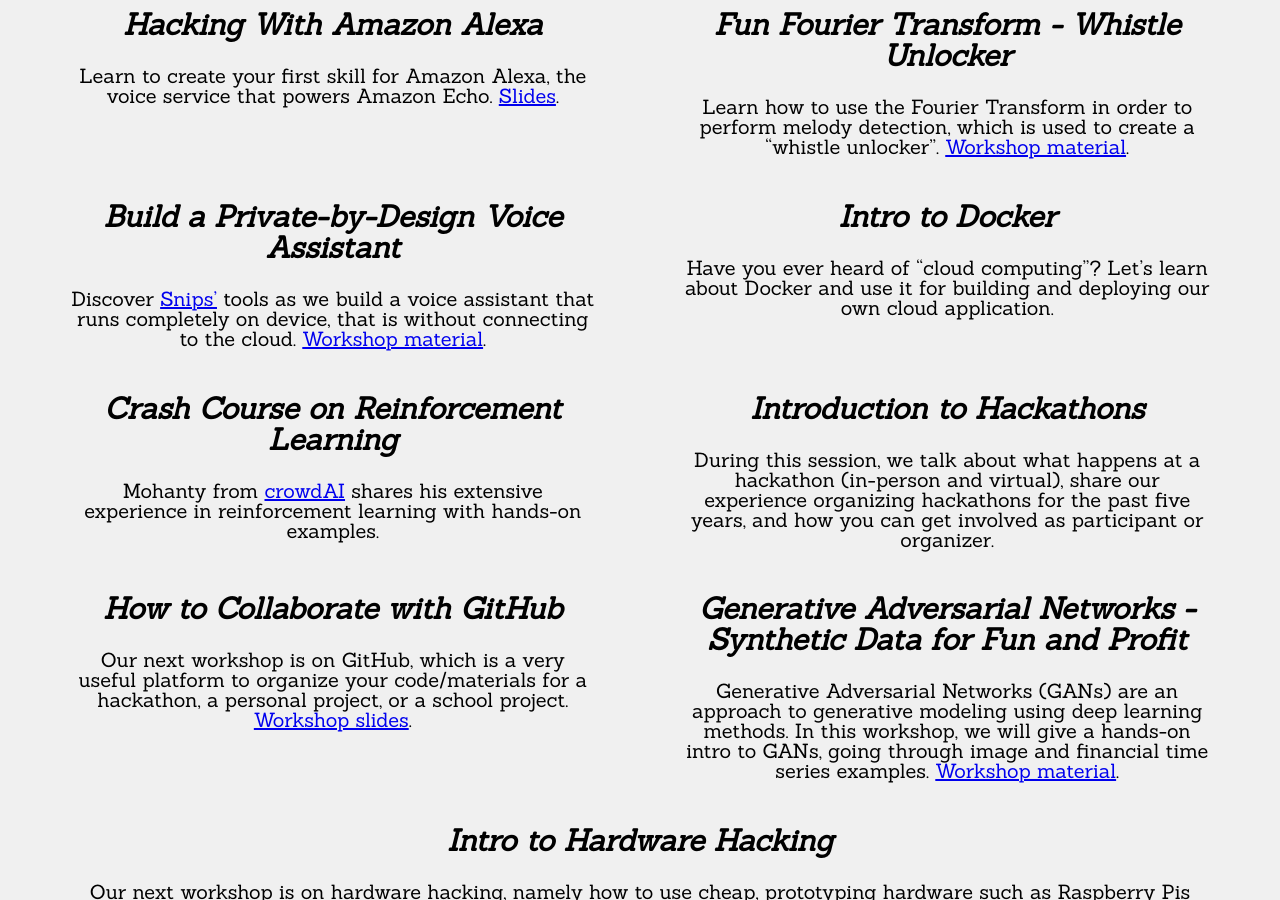
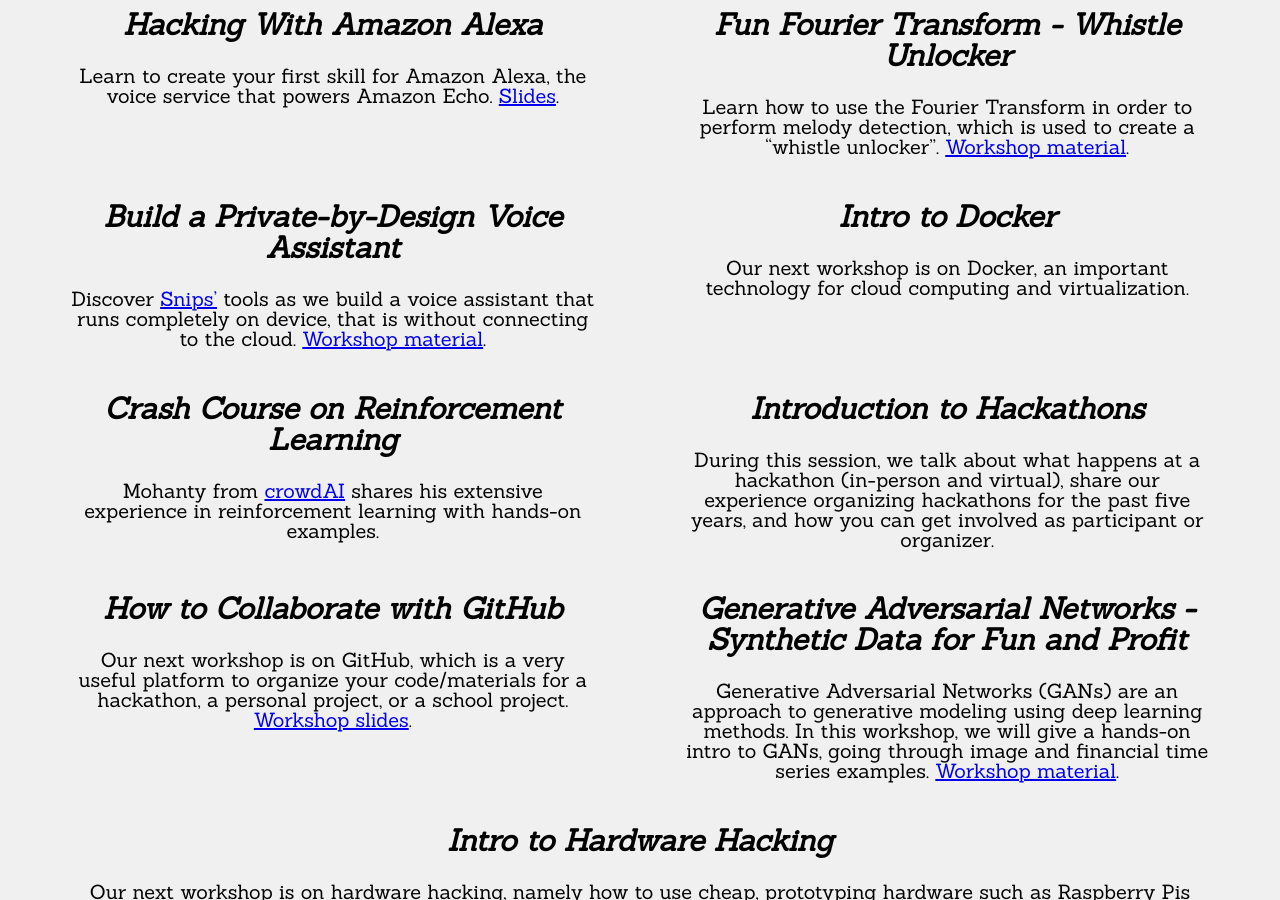
Before and after one commit to LauzHack/LauzHack.github.io, a Jekyll site: the page built from workshops.html, in a window 1280 px wide and 900 px high, scrolled down 482 px. Built offline with Jekyll 4.4.1, drawn with Linux system fonts in a browser that asks for light colours.

Commit message:
Update workshops.yml

```diff
--- a/_data/workshops.yml
+++ b/_data/workshops.yml
@@ -58,3 +58,8 @@
     date: '2022-03-24 18:15'
     signup: 'https://go.epfl.ch/hardware'
     description: Our next workshop is on hardware hacking, namely how to use cheap, prototyping hardware such as Raspberry Pis and Arduinos in your projects.
+
+  Intro to Docker:
+    date: '2022-04-11 18:15'
+    signup: 'https://go.epfl.ch/docker'
+    description: Our next workshop is on Docker, an important technology for cloud computing and virtualization.
```
